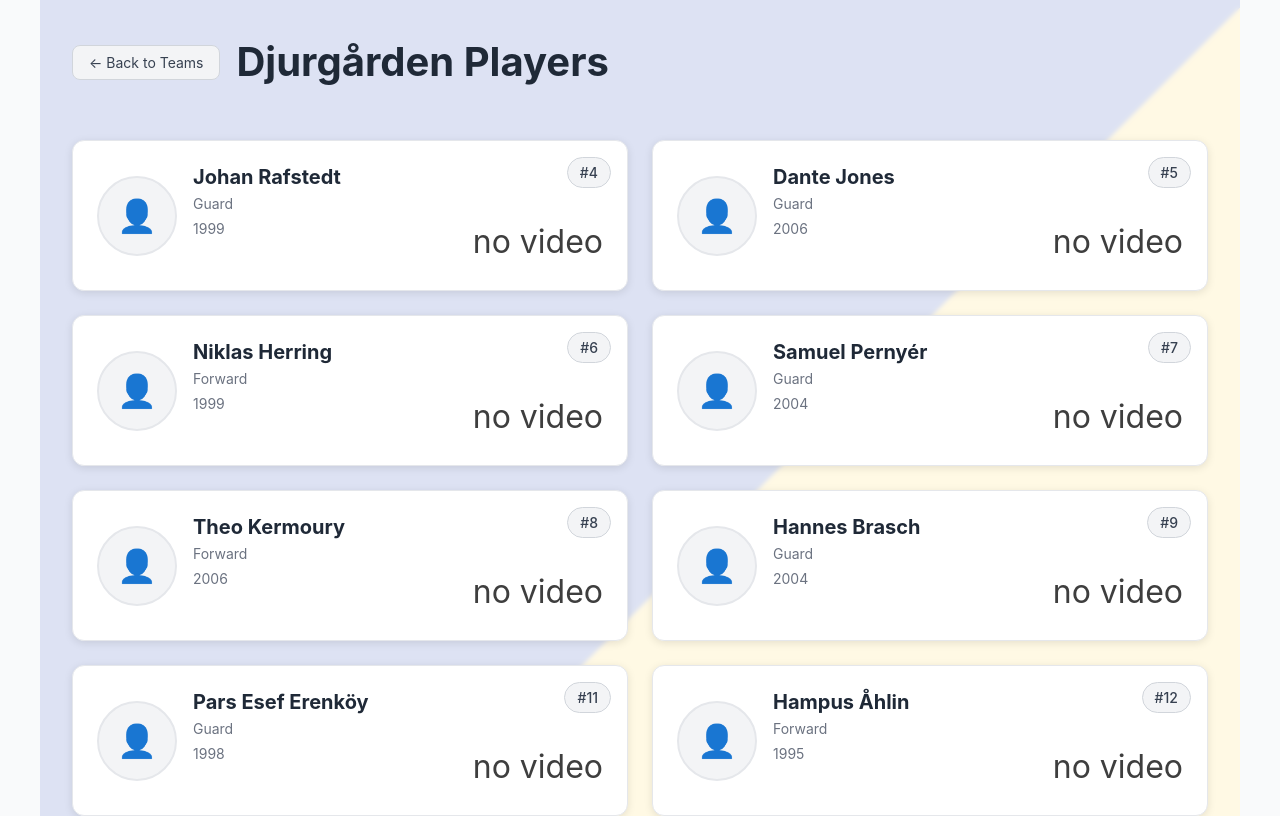
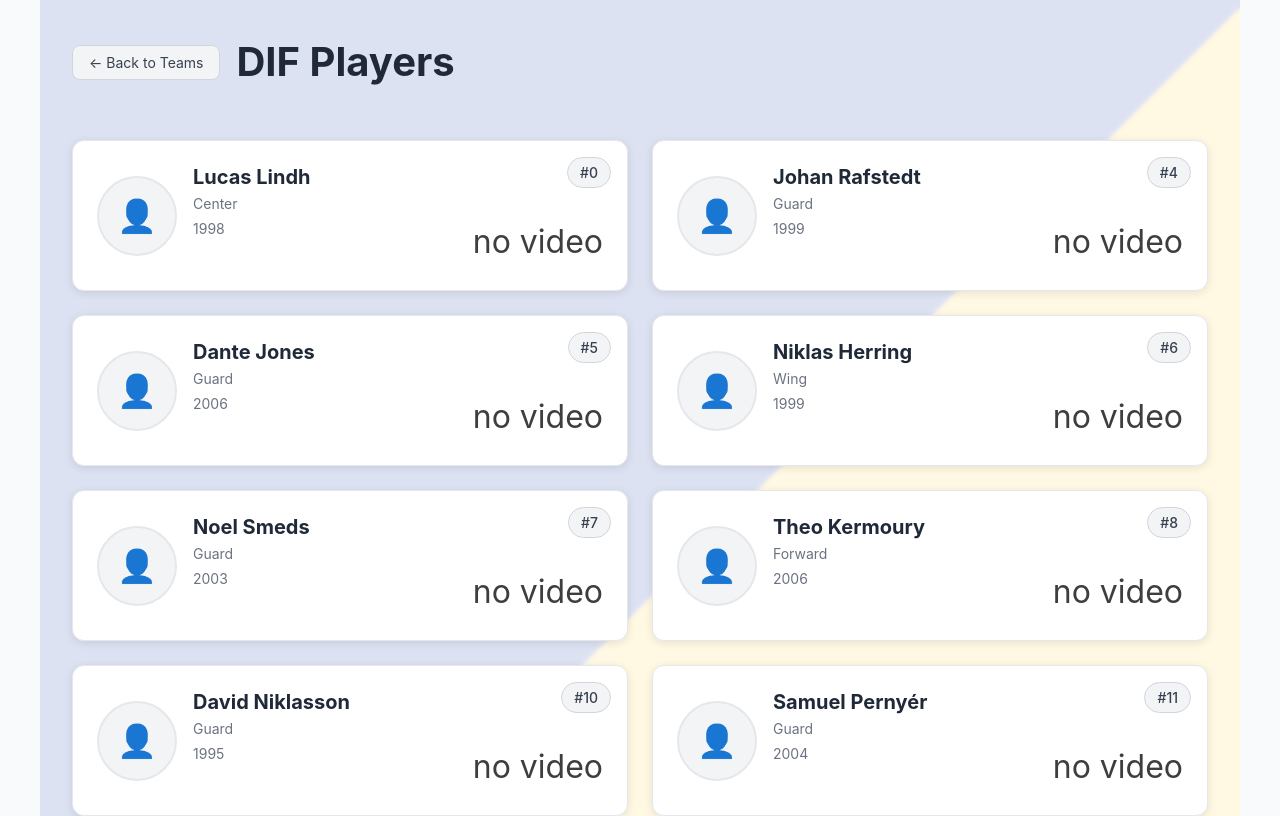
Before and after one commit to Kaosma/scoutinghighlights, a React (Vite) app: page /team/1 in a window 1280 px wide. Shown: the top 816 px of the page. Built offline with nearby package versions, Linux system fonts and the light colour scheme; no server answers; sample sign-in values are in the browser's storage.

Commit message:
feat(team update): dif update

```diff
--- a/src/data.ts
+++ b/src/data.ts
@@ -3,7 +3,7 @@ import type { Team, Player } from "./types";
 export const teams: Team[] = [
   {
     id: '1',
-    name: 'Djurgården',
+    name: 'DIF',
     colors: ['#1E40AF', '#FCD34D'],
     logo: 'https://images.unsplash.com/photo-1546519638-68e109498ffc?w=100&h=100&fit=crop'
   },
@@ -88,11 +88,11 @@ export const teams: Team[] = [
 ];
 
 export const players: Player[] = [
-  // Djurgården
+  // DIF
   {
     id: '1',
     name: 'Andreas Von Uthmann',
-    position: 'Guard',
+    position: 'Forward',
     jerseyNumber: 14,
     birthYear: 1996,
     teamId: '1',
@@ -127,10 +127,10 @@ export const players: Player[] = [
   },
   {
     id: '5',
-    name: 'Hannes Brasch',
-    position: 'Guard',
-    jerseyNumber: 9,
-    birthYear: 2004,
+    name: 'David Niklasson',
+    position: 'Guard',
+    jerseyNumber: 10,
+    birthYear: 1995,
     teamId: '1',
     profileImage: ''
   },
@@ -146,8 +146,8 @@ export const players: Player[] = [
   {
     id: '7',
     name: 'Lucas Lindh',
-    position: 'Guard',
-    jerseyNumber: 999,
+    position: 'Center',
+    jerseyNumber: 0,
     birthYear: 1998,
     teamId: '1',
     profileImage: ''
@@ -155,7 +155,7 @@ export const players: Player[] = [
   {
     id: '8',
     name: 'Niklas Herring',
-    position: 'Forward',
+    position: 'Wing',
     jerseyNumber: 6,
     birthYear: 1999,
     teamId: '1',
@@ -164,8 +164,8 @@ export const players: Player[] = [
   {
     id: '9',
     name: 'Noel Smeds',
-    position: 'Forward',
-    jerseyNumber: 999,
+    position: 'Guard',
+    jerseyNumber: 7,
     birthYear: 2003,
     teamId: '1',
     profileImage: ''
@@ -174,7 +174,7 @@ export const players: Player[] = [
     id: '10',
     name: 'Pars Esef Erenköy',
     position: 'Guard',
-    jerseyNumber: 11,
+    jerseyNumber: 999,
     birthYear: 1998,
     teamId: '1',
     profileImage: ''
@@ -183,7 +183,7 @@ export const players: Player[] = [
     id: '11',
     name: 'Samuel Pernyér',
     position: 'Guard',
-    jerseyNumber: 7,
+    jerseyNumber: 11,
     birthYear: 2004,
     teamId: '1',
     profileImage: ''
```
